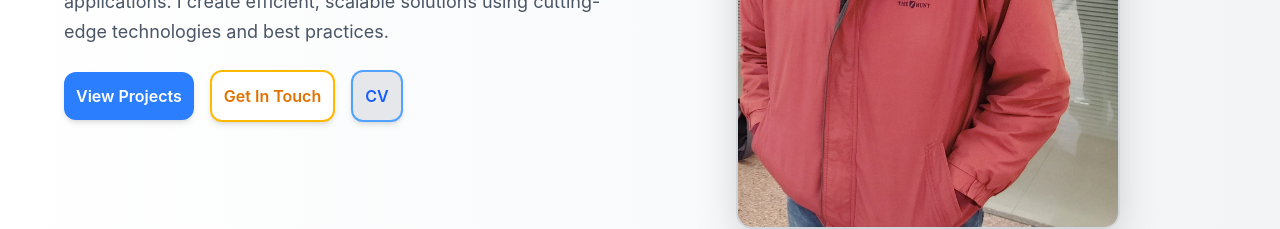
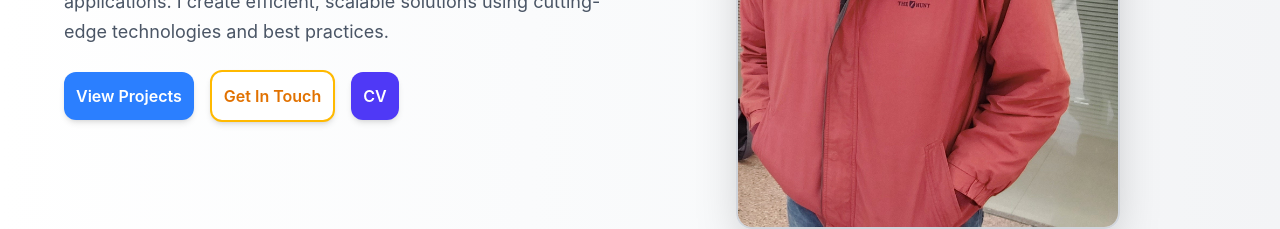
Before and after one commit to Anurag-singh6/portfolio, a React (Vite) app in the folder frontend/: page / in a window 1280 px wide. Shown: the part 484-713 px from the top of the page. Built offline with nearby package versions, Linux system fonts and the light colour scheme; no server answers.

Commit message:
button color update

```diff
--- a/frontend/src/pages/Hero.jsx
+++ b/frontend/src/pages/Hero.jsx
@@ -43,7 +43,7 @@ const Hero = () => {
             >
               Get In Touch
             </button>
-            <button className="text-blue-600 font-semibold w-full sm:w-auto bg-gray-200 p-3 border-2 border-blue-400 rounded-xl shadow-md hover:shadow-lg transition ease-in-out hover:bg-gray-50">
+            <button className="text-white font-semibold w-40 sm:w-auto bg-indigo-600 p-3 border-none rounded-xl shadow-md hover:shadow-lg transition ease-in-out hover:bg-indigo-400">
               CV
             </button>
           </div>
```
